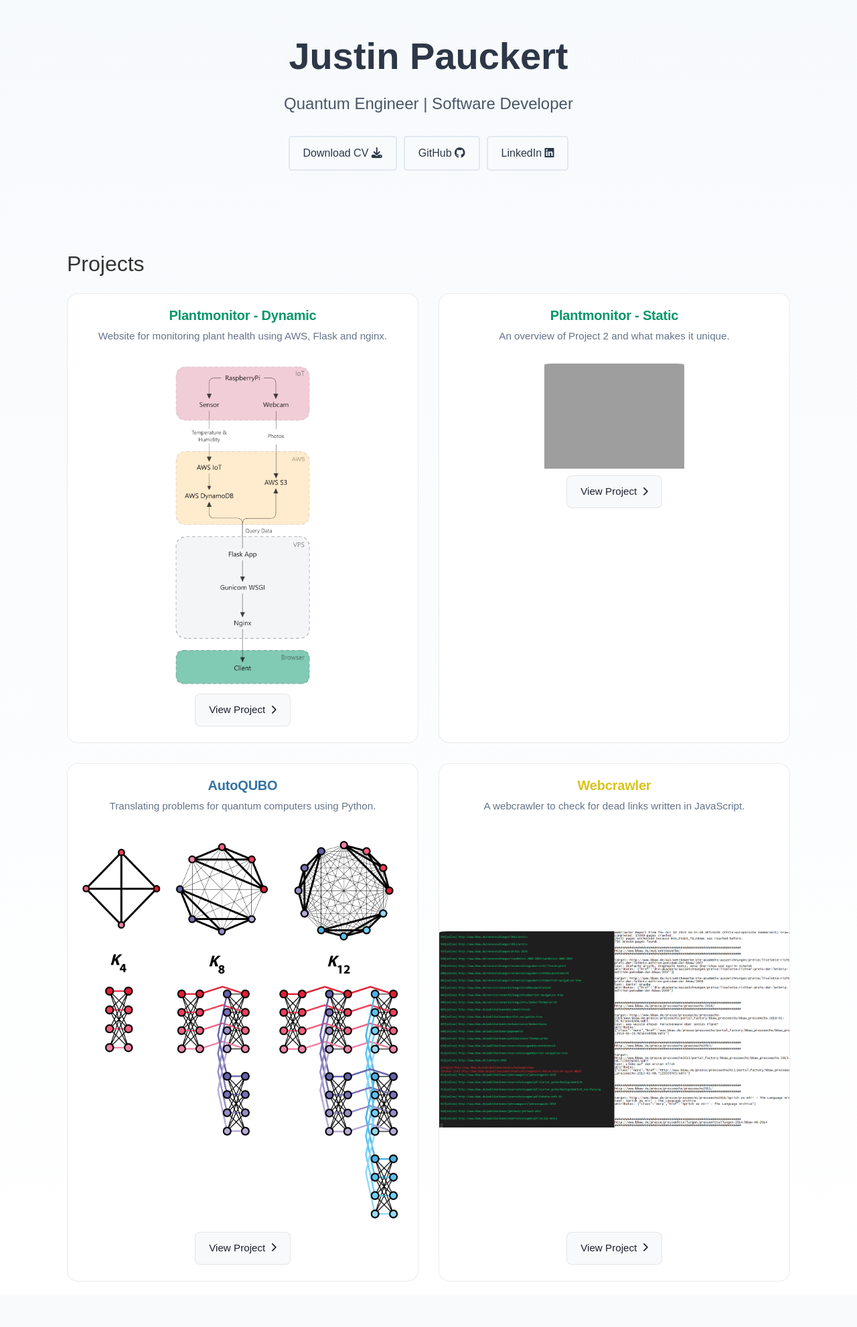
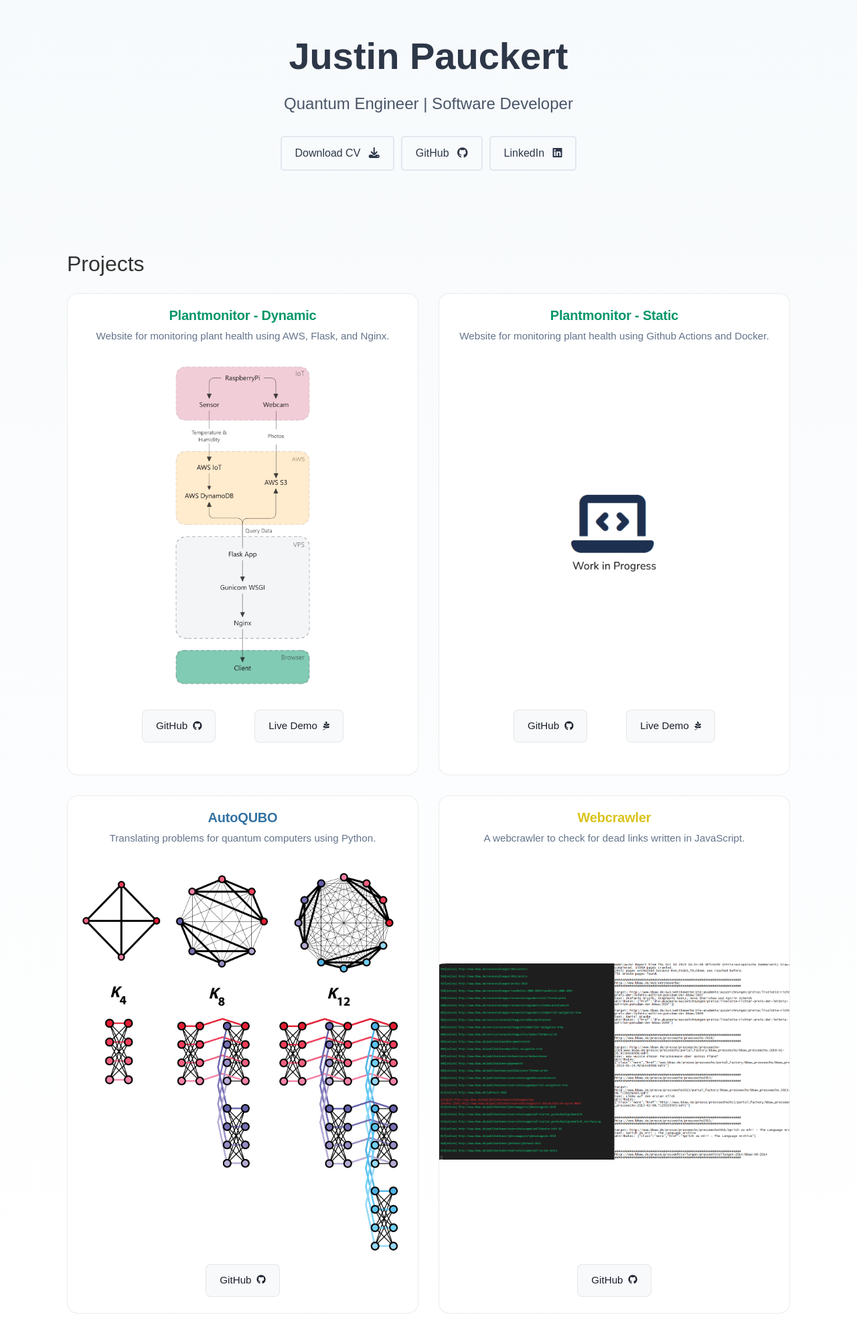
Before and after one commit to lpodl/plantmonitor, a Flask app: page / in a window 1280 px wide. Shown: the whole page at 67% size. Before the commit the page ends 1914 px from the top, so only its background shows below. Run offline with Flask 3, Linux system fonts and the light colour scheme; some libraries are stand-ins or nearby versions; grey boxes are pictures that could not be loaded.

Commit message:
all links working on homepage

```diff
--- a/plantmon/website/app.py
+++ b/plantmon/website/app.py
@@ -5,8 +5,10 @@ from matplotlib.dates import DateFormatter
 from io import BytesIO
 import base64
 import pandas as pd
-from datetime import datetime, timedelta
+from datetime import datetime, timedelta, timezone
 import boto3
+from zoneinfo import ZoneInfo
+
 
 app = Flask(__name__)
 
@@ -16,39 +18,72 @@ AWS_REGION = "eu-central-1"
 s3_client = boto3.client("s3", region_name=AWS_REGION)
 
 
-
 projects = [
     {
-        "id": "project1",
-        "name": "Project 1",
-        "description": "A brief description of Project 1 and its key features.",
-        "image": "/static/images/placeholder.svg",
-        "link": "#"
+        "id": "plantmon-dynamic",
+        "name": "Plantmonitor - Dynamic",
+        "description": "Website for monitoring plant health using AWS, Flask and nginx.",
+        "image": "/static/img/plantmon-dynamic.png",
+        "github_url": "https://github.com/yourusername/plantmon-dynamic",
+        "live_url": "/plantmonitor-dynamic",
+        "details_url": "/projects/plantmon-dynamic",
+        "category": "plantmon",
     },
     {
-        "id": "project2",
-        "name": "Project 2",
-        "description": "An overview of Project 2 and what makes it unique.",
-        "image": "/static/images/placeholder.svg",
-        "link": "#"
+        "id": "plantmon-static",
+        "name": "Plantmonitor - Static",
+        "description": "Static version of the plant monitoring system.",
+        "image": "/static/img/placeholder.jpg",
+        "github_url": "https://github.com/yourusername/plantmon-static",
+        "live_url": "https://static.plantmonitor.yourdomain.com",  # github.io
+        "details_url": "/projects/plantmon-static",
+        "category": "plantmon",
     },
     {
-        "id": "project3",
-        "name": "Project 3",
-        "description": "Highlighting the main aspects and achievements of Project 3.",
-        "image": "/static/images/placeholder.svg",
-        "link": "#"
+        "id": "autoqubo",
+        "name": "AutoQUBO",
+        "description": "Translating problems for quantum computers using Python.",
+        "image": "/static/img/chimera-topology.png",
+        "github_url": "https://github.com/yourusername/autoqubo",
+        "details_url": "/projects/autoqubo",
+        "category": "quantum",
     },
     {
-        "id": "project4",
-        "name": "Project 4",
-        "description": "Exploring the innovative solutions implemented in Project 4.",
-        "image": "/static/images/placeholder.svg",
-        "link": "#"
-    }
+        "id": "webcrawler",
+        "name": "Webcrawler",
+        "description": "A webcrawler to check for dead links written in JavaScript.",
+        "image": "/static/img/webcrawler.png",
+        "github_url": "https://github.com/yourusername/webcrawler",
+        "details_url": "/projects/webcrawler",
+        "category": "js",
+    },
 ]
 
 
+# /home
+@app.route("/")
+def home():
+    return render_template("home.html", projects=projects)
+
+
+@app.route("/cv")
+def download_cv():
+    try:
+        return send_file("static/cv_pauckert.pdf", as_attachment=True)
+    except FileNotFoundError:
+        return "CV file not found", 404
+
+
+# /projects
+@app.route("/projects/<project_id>")
+def project_details(project_id):
+    project = next((p for p in projects if p["id"] == project_id), None)
+    if project is None:
+        return "Project not found", 404
+    return render_template("projects/details.html", project=project)
+
+
+# /plantmon
 def get_sensor_data():
     dynamodb = boto3.resource("dynamodb", region_name=AWS_REGION)
     table = dynamodb.Table("SensorData")
@@ -99,9 +134,15 @@ def plot(df):
 def get_date_prefixes():
     today = datetime.now()
     yesterday = today - timedelta(days=1)
-    today_prefix = today.strftime('%Y-%m-%d')
-    yesterday_prefix = yesterday.strftime('%Y-%m-%d')
+    today_prefix = today.strftime("%Y-%m-%d")
+    yesterday_prefix = yesterday.strftime("%Y-%m-%d")
     return today_prefix, yesterday_prefix
+
+
+def convert_utc_to_berlin(utc_dt):
+    """needed bc LastModified in DynamoDB is UTC"""
+    berlin_zone = ZoneInfo("Europe/Berlin")
+    return utc_dt.replace(tzinfo=timezone.utc).astimezone(berlin_zone)
 
 
 def get_photos(num_photos):
@@ -113,10 +154,11 @@ def get_photos(num_photos):
         try:
             response = s3_client.list_objects_v2(Bucket=S3_BUCKET_NAME, Prefix=prefix)
             for obj in response.get("Contents", []):
+                berlin_time = convert_utc_to_berlin(obj["LastModified"])
                 photo = {
                     "key": obj["Key"],
                     "filename": obj["Key"].split("/")[-1],
-                    "date": obj["LastModified"].strftime("%Y-%m-%d %H:%M:%S"),
+                    "date": berlin_time.strftime("%Y-%m-%d %H:%M"),
                     "url": s3_client.generate_presigned_url(
                         "get_object",
                         Params={"Bucket": S3_BUCKET_NAME, "Key": obj["Key"]},
@@ -134,11 +176,8 @@ def get_photos(num_photos):
     photos.sort(key=lambda x: x["date"], reverse=True)
     return photos[:num_photos]
 
-@app.route('/')
-def home():
-    return render_template('home.html', projects=projects[2:])
 
-@app.route('/plantmonitor-dynamic')
+@app.route("/plantmonitor-dynamic")
 def plant_monitor():
     df = get_sensor_data()
     temp_plot, humidity_plot = plot(df)
@@ -149,11 +188,12 @@ def plant_monitor():
     recent_photos = get_photos(3)
 
     return render_template(
-        'plantmon/dashboard.html',
+        "plantmon/dashboard.html",
         temperature_plot=temperature_plot_data,
         humidity_plot=humidity_plot_data,
         recent_photos=recent_photos,
     )
 
+
 if __name__ == "__main__":
     app.run(debug=True)
--- a/plantmon/website/static/css/home.css
+++ b/plantmon/website/static/css/home.css
@@ -39,36 +39,42 @@ body {
     gap: 10px;
 }
 
+
 .btn {
     display: inline-block;
     padding: 12px 20px;
     border-radius: 5px;
     font-size: 1rem;
     text-decoration: none;
-    transition: background-color 0.3s ease;
+    transition: all 0.2s ease;
     border: 2px solid transparent;
 }
 
 .btn-primary {
-    background-color: #e2e8f0; /* Light muted gray for primary button */
-    color: #2d3748; /* Dark gray for button text */
-}
-
-.btn.outline:hover {
-    background-color: #00ff0d; /* Slightly darker gray for hover */
+    background-color: #e2e8f0;
+    color: #2d3748;
 }
 
 .btn-outline {
-    border: 2px solid #e2e8f0; /* Light muted gray for outline */
-    color: #2d3748; /* Dark gray text */
+    border: 2px solid #e2e8f0;
+    color: #2d3748;
     background-color: transparent;
+    transition: all 0.2s ease;
 }
 
 .btn-outline:hover {
-    background-color: rgba(226, 232, 240, 0.2); /* Lighten background on hover */
-    color: #4396f4; /* Change color on hover */
-    text-decoration: underline; /* Underline on hover */
+    background-color: #4396f4;
+    color: #ffffff;
+    border-color: #4396f4;
+    box-shadow: 0 4px 8px rgba(67, 150, 244, 0.2);
+    text-decoration: none;
 }
+
+.btn-outline .icon {
+    margin-left: 8px;
+    transition: transform 0.2s ease;
+}
+
 
 /* Links styles */
 a {
@@ -132,6 +138,12 @@ a {
     margin: 0 24px 20px;
 }
 
+.project-card .button-group {
+    display: flex;
+    gap: 10px;
+    margin: 24px;
+}
+
 .project-card .btn {
     margin: 0 24px 24px;
     padding: 12px 20px;
@@ -174,7 +186,6 @@ a {
 .plantmon img {
     width: 40%;
     height: auto;
-    margin: 0 auto;
     border-radius: 12px 12px 0 0;
     padding: 10px 0 10px 0;
 }
@@ -212,4 +223,7 @@ a {
     .project-card .btn {
         margin: 0 20px 20px;
     }
+    .project-card .button-group {
+        flex-direction: column;
+    }
 }
--- a/plantmon/website/templates/home.html
+++ b/plantmon/website/templates/home.html
@@ -39,30 +39,36 @@
                 <div class="projects-grid">
                     <div class="project-card plantmon">
                         <h3>Plantmonitor - Dynamic</h3>
-                        <p>Website for monitoring plant health using AWS, Flask and nginx. </p>
-                        <img src="{{ url_for('static', filename='img/plantmon-dynamic.png') }}" alt="Preview of PLantmonitor Dynamic">
-                        <a href="#" class="btn btn-primary">View Project <i class="fas fa-chevron-right"></i></a>
+                        <p>Website for monitoring plant health using AWS, Flask, and Nginx.</p>
+                        <img src="{{ url_for('static', filename='img/plantmon-dynamic.png') }}" alt="Preview of Plantmonitor Dynamic">
+                        <div class="button-group">
+                            <a href="https://github.com/lpodl/plantmonitor" class="btn btn-primary">GitHub <i class="fab fa-github icon"></i></a>
+                            <a href="{{ url_for('plant_monitor') }}" class="btn btn-primary">Live Demo <i class="fab fa-pagelines icon"></i></a>
+                        </div>
                     </div>
 
                     <div class="project-card plantmon">
                         <h3>Plantmonitor - Static</h3>
-                        <p>An overview of Project 2 and what makes it unique.</p>
-                        <img src="{{ url_for('static', filename='img/placeholder.jpg') }}" alt="Preview of Project 2">
-                        <a href="#" class="btn btn-primary">View Project <i class="fas fa-chevron-right"></i></a>
+                        <p>Website for monitoring plant health using Github Actions and Docker.</p>
+                        <img src="{{ url_for('static', filename='img/WIP.png') }}" alt="Preview of Project 2">
+                        <div class="button-group">
+                            <a href="https://github.com/lpodl/plantmonitor-static" class="btn btn-primary">GitHub <i class="fab fa-github icon"></i></a>
+                            <a href="https://lpodl.github.io/plantmonitor-static/" class="btn btn-primary">Live Demo <i class="fab fa-pagelines icon"></i></a>
+                        </div>
                     </div>
 
                     <div class="project-card quantum">
                         <h3>AutoQUBO</h3>
                         <p>Translating problems for quantum computers using Python.</p>
-                        <img src="{{ url_for('static', filename='img/chimera-topology.png') }}" alt="Preview of Project 3">
-                        <a href="#" class="btn btn-primary">View Project <i class="fas fa-chevron-right"></i></a>
+                        <img src="{{ url_for('static', filename='img/chimera-topology.png') }}" alt="Preview of AutoQUBO">
+                        <a href="https://github.com/FujitsuResearch/autoqubo" class="btn btn-primary">GitHub <i class="fab fa-github icon"></i></a>
                     </div>
 
                     <div class="project-card js">
                         <h3>Webcrawler</h3>
                         <p> A webcrawler to check for dead links written in JavaScript. </p>
                         <img src="{{ url_for('static', filename='img/webcrawler.png') }}" alt="Preview of Project 4">
-                        <a href="#" class="btn btn-primary">View Project <i class="fas fa-chevron-right"></i></a>
+                        <a href="https://github.com/lpodl/Webcrawler" class="btn btn-primary">GitHub <i class="fab fa-github icon"></i></a>
                     </div>
                 </div>
             </div>
```
Also changed, not shown: plantmon/website/test.py (+6 -4 lines), plantmon/website/static/img/WIP.png (added), 1 other file.
